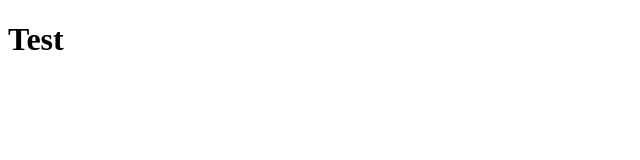
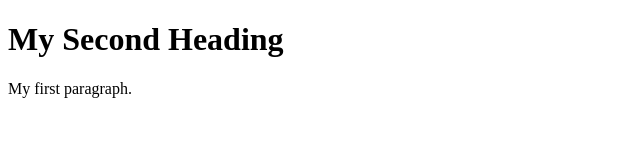
Before and after one commit to ManderYao/manderyao.github.io, a plain HTML site: page test.html in a window 1280 px wide. Shown: the whole page, without its empty margins (0-640 px from the left). Drawn offline with Linux system fonts and the light colour scheme.

Commit message:
Update test.html

```diff
--- a/test.html
+++ b/test.html
@@ -1,14 +1,16 @@
-
 <!DOCTYPE html>
 <html>
 <head>
-  <title>Test</title>
+  <title>My First HTML</title>
   <meta charset="UTF-8">
-  <link rel="model" type="model/gltf+binary" href="/model.glb">
+  <link rel="stylesheet" href="/assets/sample.css" type="text/css"/>
+  <link rel="model" type="model/gltf+binary" href="/assets/sample.glb">
 </head>
 <body>
 
-<h1>Test</h1>
+<h1>My Second Heading</h1>
+
+<p>My first paragraph.</p>
 
 </body>
 </html>
```
